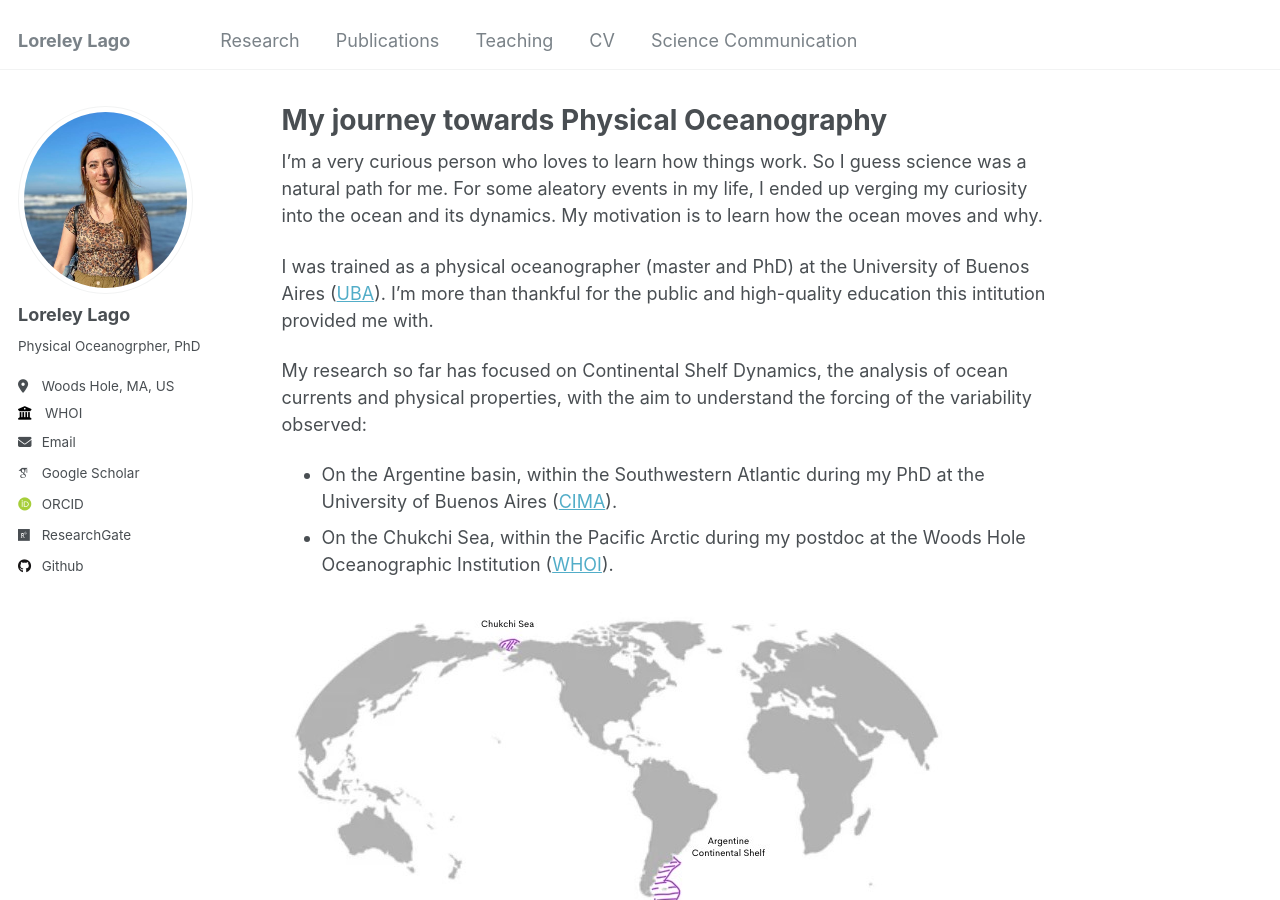
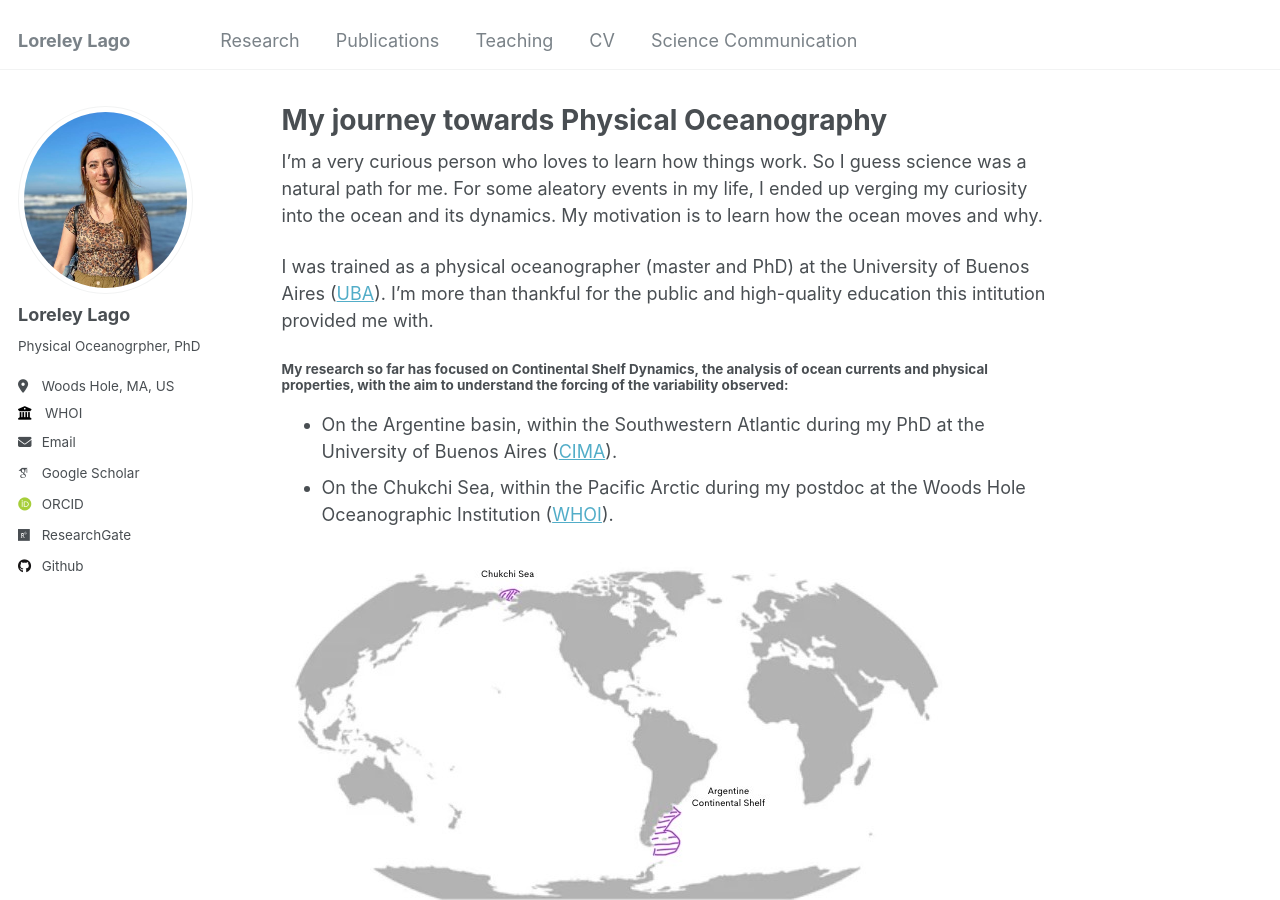
Before and after one commit to loreleylago/loreleylago.github.io, a Jekyll site: the page built from _pages/about.md, in a window 1280 px wide and 900 px high. Built offline with Jekyll 4.4.1, drawn with Linux system fonts in a browser that asks for light colours; some web fonts are replaced.

```diff
--- a/_pages/about.md
+++ b/_pages/about.md
@@ -11,7 +11,7 @@ I’m a very curious person who loves to learn how things work. So I guess scien
 
 I was trained as a physical oceanographer (master and PhD) at the University of Buenos Aires ([UBA](https://exactas.uba.ar/)). I’m more than thankful for the public and high-quality education this intitution provided me with.
 
-My research so far has focused on Continental Shelf Dynamics, the analysis of ocean currents and physical properties, with the aim to understand the forcing of the variability observed:
+#### My research so far has focused on Continental Shelf Dynamics, the analysis of ocean currents and physical properties, with the aim to understand the forcing of the variability observed:
 * On the Argentine basin, within the Southwestern Atlantic during my PhD at the University of Buenos Aires ([CIMA](https://www.cima.fcen.uba.ar/)).
 * On the Chukchi Sea, within the Pacific Arctic during my postdoc at the Woods Hole Oceanographic Institution ([WHOI](https://www.whoi.edu/)).
 
```
